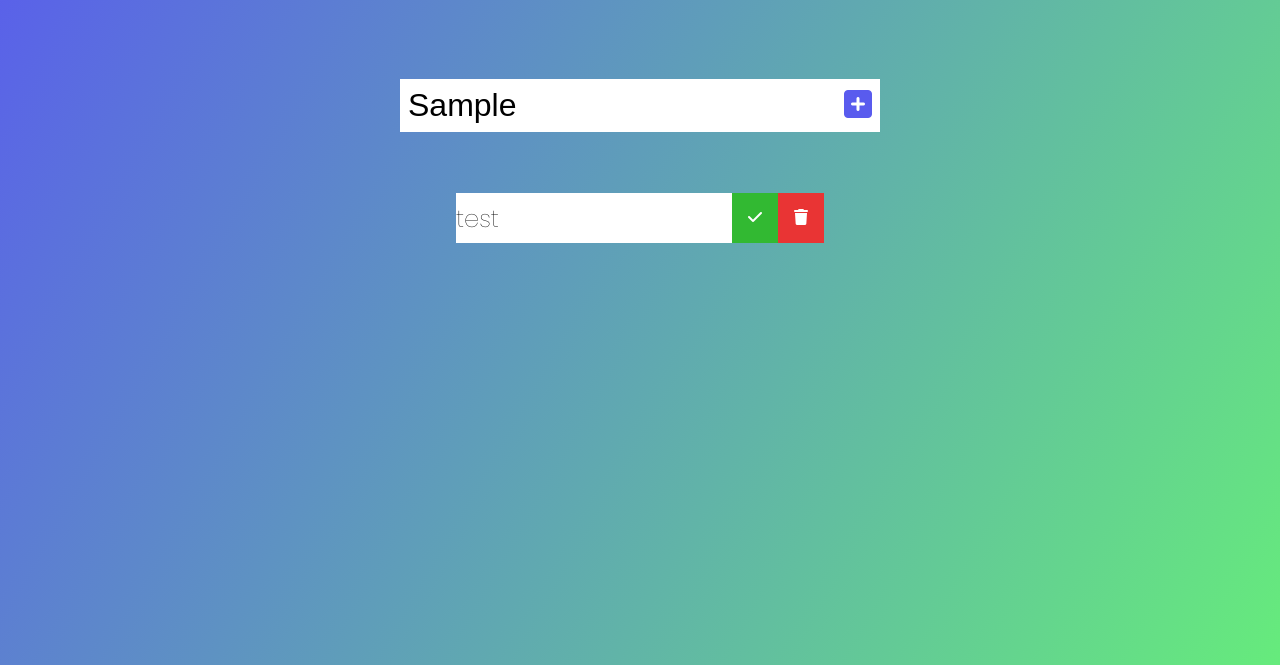
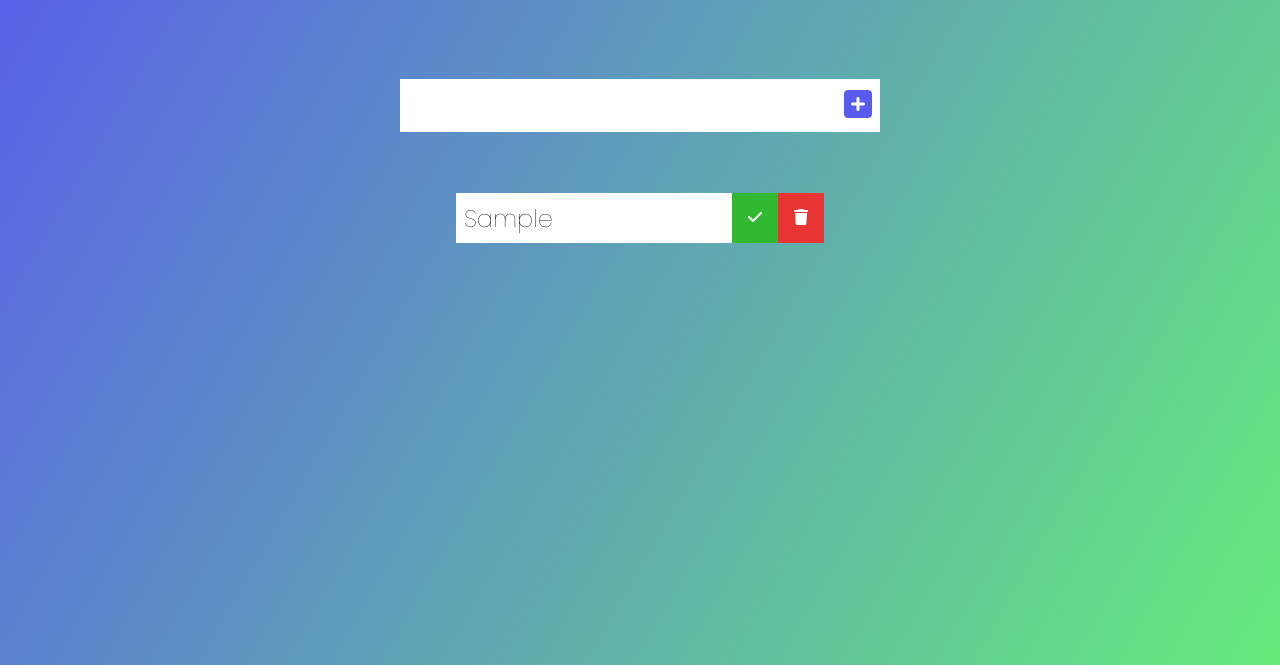
Before and after one commit to wilks625/Todo-List, a plain HTML site: page index.html in a window 1280 px wide. Both pictures are taken after typing "Sample" into the empty fields and a click on the button 858 px from the left and 240 px from the top of the page. Shown: the part 135-800 px from the top of the page. Drawn offline with Linux system fonts and the light colour scheme.

Commit message:
clears input field after clicking submit

```diff
--- a/app.js
+++ b/app.js
@@ -14,7 +14,7 @@ function addTodo(event) {
     todoDiv.classList.add("todo");
     //Create LI
     const newTodo = document.createElement("li");
-    newTodo.innerText = "test";
+    newTodo.innerText = todoInput.value;
     newTodo.classList.add("todo-item");
     todoDiv.appendChild(newTodo);
     //Checkmark button
@@ -31,4 +31,7 @@ function addTodo(event) {
 
     //Append to list
     todoList.appendChild(todoDiv);
+
+    //Clear input todo value
+    todoInput.value ="";
 }
--- a/style.css
+++ b/style.css
@@ -78,3 +78,7 @@ form button:hover {
 .trash-btn {
     background: rgb(233, 52, 52);
 }
+
+.todo-item {
+    padding: 0rem 0.5rem;
+}
```
